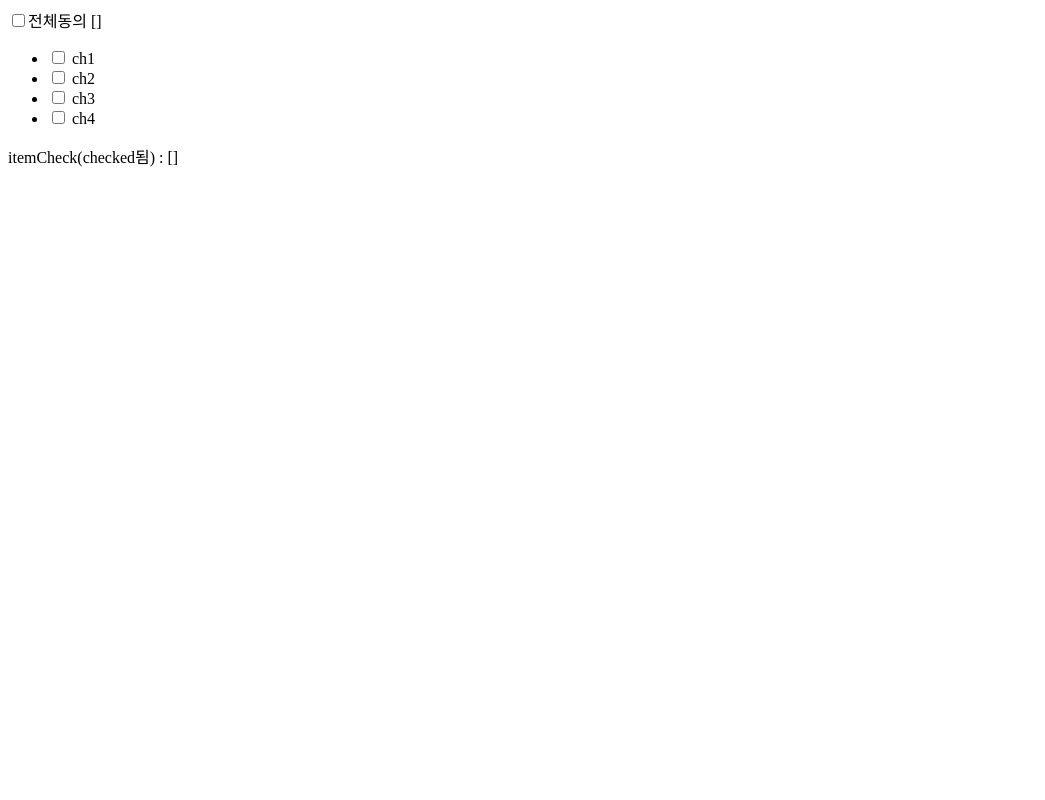
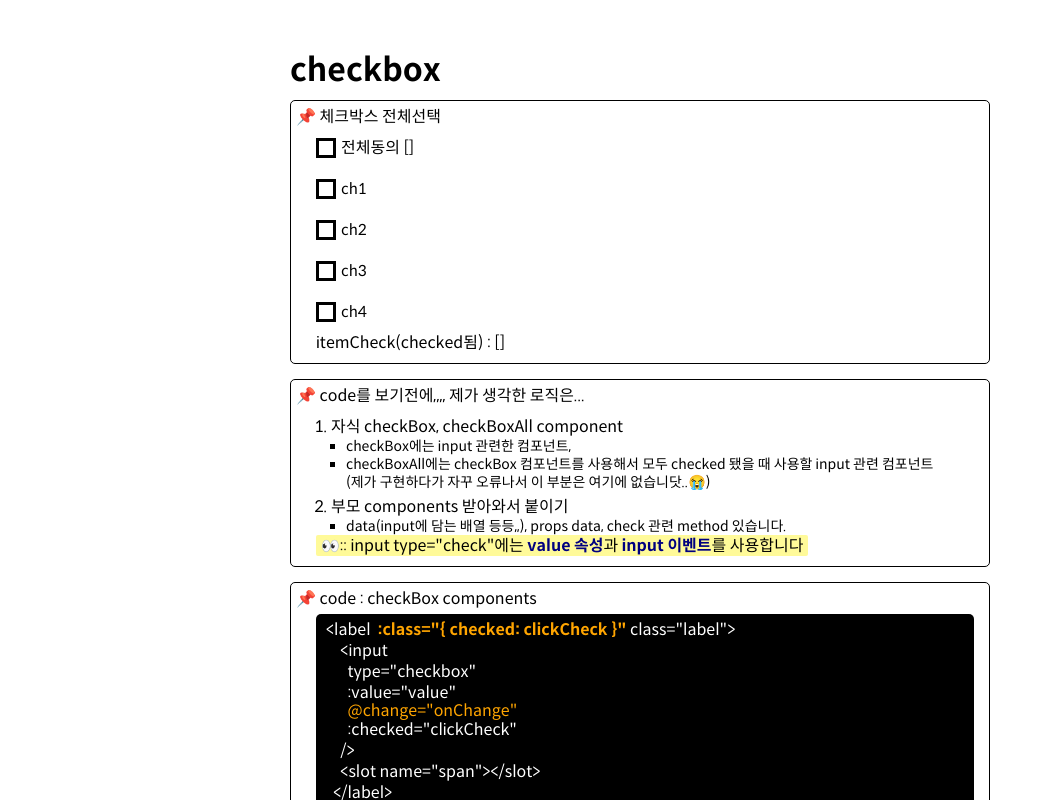
Before and after one commit to hyeondex/vuestudy, a Vue app in the folder vuecheckbox/: page / in a window 1280 px wide. Shown: the top 800 px of the page, without its empty margins (0-1045 px from the left). Built offline with nearby package versions, Linux system fonts and the light colour scheme.

Commit message:
설명 추가 및 중간 commit

```diff
--- a/vuecheckbox/src/App.vue
+++ b/vuecheckbox/src/App.vue
@@ -1,16 +1,22 @@
 <template>
   <div id="app">
-    <label for="all">
+    <h1>checkbox</h1>
+    <ul class="exem">
+      <li>
+        체크박스 전체선택
+        <label
+          for="all"
+          class="label"
+          :class="{ checked: this.checkList.allChecked }"
+        >
           <input
             id="all"
             value="all"
             type="checkbox"
             v-model="checkList.allChecked"
-        @click="testevent"
+            @click="checkAll"
           />전체동의 {{ checkList.itemCheck }}
         </label>
-    <!--    <check-box-all> </check-box-all>-->
-
         <ul>
           <li v-for="(item, index) in checkList.list" :key="index">
             <check-box
@@ -18,11 +24,142 @@
               :value="item.value"
               @change="updateChecked(checkList)"
             >
+              <span slot="span">
                 {{ item.value }}
+              </span>
             </check-box>
           </li>
         </ul>
         <p>itemCheck(checked됨) : {{ checkList.itemCheck }}</p>
+      </li>
+      <li>
+        code를 보기전에,,,, 제가 생각한 로직은...
+        <ol>
+          <li>
+            자식 checkBox, checkBoxAll component
+            <ol>
+              <li>checkBox에는 input 관련한 컴포넌트,</li>
+              <li>
+                checkBoxAll에는 checkBox 컴포넌트를 사용해서 모두 checked 됐을
+                때 사용할 input 관련 컴포넌트 <br />
+                (제가 구현하다가 자꾸 오류나서 이 부분은 여기에 없습니닷..😭)
+              </li>
+            </ol>
+          </li>
+          <li>
+            부모 components 받아와서 붙이기
+            <ol>
+              <li>
+                data(input에 담는 배열 등등,,), props data, check 관련 method
+                있습니다.
+              </li>
+            </ol>
+          </li>
+        </ol>
+        <p class="blight">
+          input type="check"에는
+          <span class="hlight">value 속성</span>과
+          <span class="hlight">input 이벤트</span>를 사용합니다
+        </p>
+      </li>
+      <li>
+        code : checkBox components
+        <div class="code">
+          <pre>
+&lt;label <strong class="hlight"> :class="{ checked: clickCheck }"</strong> class="label"&gt;
+    &lt;input
+      type="checkbox"
+      :value="value"<div class="hlight">      @change="onChange"</div>      :checked="clickCheck"
+    /&gt;
+    &lt;slot name="span"&gt;&lt;/slot&gt;
+  &lt;/label&gt;</pre>
+        </div>
+        <p class="exp">
+          lebel은 input이 체크될 때마다 checked를 붙입니다.<br />
+          :class="checked"는 clickCheck의 true false로 나타납니다.
+        </p>
+        <div class="code">
+          <pre>
+<strong class="hlight">computed</strong>: {
+    clickCheck() {
+        return this.checking.some(
+            (el) = &gt; el === this.value
+            (el) = &gt; el === this.value
+            );
+    },
+},</pre>
+        </div>
+        <p class="exp">
+          clickCheck(){} <br />
+          clickCheck를 this.checking은 위에서 checkItem으로 push된 배열로
+          some()로 el === this.value 일 때 true, 아니면 false 입니다.
+          <br />( computed는 data이기때문에 return 필수!입니다.)
+        </p>
+        <p class="blight">
+          some()함수는 배열에서 값을 찾는 조건을 callback 함수로 전달합니다.
+        </p>
+        <p class="exp"></p>
+        <div class="code">
+          <pre>
+<strong class="hlight">onChange()</strong>{
+      const idx = this.checking.indexOf(this.value);
+      if (idx === -1) {
+        this.checking.push(this.value);
+      } else {
+        this.checking.splice(idx, 1);
+      }
+      this.$emit("change", this.checking);
+    },</pre>
+        </div>
+        <p class="blight">input="check"는 @change를 사용합니다 !</p>
+        <p class="exp">
+          @change="checkItem(value)"에서 this.checking 배열에서 value를
+          찾습니다. 아무것도 없거나, 찾는 요소가 없을 때 (눌린후 다음에)
+          checking 배열에 value를 push합니다.(checked) <br />다시 누른 경우
+          splice함수를 사용해서 idx에서 1개씩 지웁니다. ( checked 해제 )
+        </p>
+        <div class="code">
+          <pre>
+props: ["value", "checking"],
+<strong class="hlight">model</strong>: {
+    <strong class="hlight">prop</strong>: "checking",
+    <strong class="hlight">evnet</strong>: "change",
+  },</pre>
+        </div>
+        <p class="exp">
+          props는 부모에게 받은 값, model은 'checking'의 값을 변경하는 이벤트와
+          'checking'의 값으로 다시 부모로 보내야 하는 경우 위 코드 형식으로
+          보냅니닷 !
+        </p>
+      </li>
+      <li>
+        code : 부모 페이지 ( allchecked )
+        <div class="code">
+          <pre>
+  &lt;label
+    for="all"
+    class="label"
+    :class="{ checked: this.checkList.allChecked }"
+  &gt;
+    &lt;input
+      id="all"
+      value="all"
+      type="checkbox"
+      v-model="checkList.allChecked"
+      @click="checkAll"
+    /&gt;전체동의 {{ checkList.itemCheck }}
+  &lt;/label&gt;</pre
+          >
+        </div>
+        <p class="exp">
+          lebel에는 class="checked"를 allchecked: Boolean 의 값에 따라 적용 할
+          수 있도록 했습니다. checkList에서 선택된 값을 담는 배열을 v-model로
+          설정했습니다. checked된 데이터가 담기는 배열의 length와 기본
+          checkbox에 뿌려지는 배열의 length를 비교해 allChecked의 boolean을 비교
+          할 수 있도록 했습니다
+        </p>
+      </li>
+    </ul>
   </div>
 </template>
 
@@ -34,11 +171,6 @@ export default {
   components: {
     checkBox,
   },
-  /*props: {
-    checked: Boolean,
-    checking: Array,
-    value: String,
-  },*/
   data() {
     return {
       checkList: {
@@ -73,10 +205,8 @@ export default {
   },
   computed: {},
   methods: {
-    // 전체 체크가 눌림 > allchecked 가 true > true 일 때 checklist 내에 있는 itemCheck에 모든 배열을 담는다..?
-    testevent() {
+    checkAll() {
       this.checkList.itemCheck = [];
-      // console.log(el); //내가 만든 전체 배열
       if (!this.checkList.allChecked) {
         this.checkList.list.forEach((e) => {
           this.checkList.itemCheck.push(e.value); //forEach로 value 값 담아주기
@@ -84,18 +214,12 @@ export default {
       }
     },
     updateChecked(list) {
-      /*this.allChecked = !this.allChecked;*/
-      console.log(list);
+      console.log(this.checked);
       if (list.itemCheck.length === list.list.length) {
         list.allChecked = true;
       } else {
         list.allChecked = false;
       }
-      /*if (this.itemCheck.length === this.checkList.list.length) {
-        this.allChecked = true;
-      } else {
-        this.allChecked = false;
-      }*/
     },
   },
 };
--- a/vuecheckbox/src/components/checkBox.vue
+++ b/vuecheckbox/src/components/checkBox.vue
@@ -1,38 +1,36 @@
 <template>
-  <label :class="{ checked: clickCheck }">
-    <!--    왜 여기에 val을 붙여야만 나오지..?  -->
+  <label :class="{ checked: clickCheck }" class="label">
     <input
       type="checkbox"
       :value="value"
-      @change="onChange(value)"
-      :checked="checking.some((el) => el === value)"
+      @change="onChange"
+      :checked="clickCheck"
     />
-    <slot></slot>
+    <slot name="span"></slot>
   </label>
 </template>
 
 <script>
 export default {
   name: "checkBox",
-  props: ["value", "checking", "val"],
+  props: ["value", "checking"],
   model: {
     prop: "checking",
     event: "change",
   },
+  data() {
+    return {};
+  },
   computed: {
     clickCheck() {
-      // 데이터로 true, false > return  해줘야함
-      // 여기서 this.checking은 위에서 checkItem으로 push된 배열이고 그 배열에서 some 을 활용해서 사용
-      // some()함수는 배열에서 값을 찾는 조건을 callback 함수로 전달함
-      // 여기서는 checking의 el 값은 el === val 값이랑 동일 한 경우 true 이고 class 삽입 checked 삽입
       return this.checking.some((el) => el === this.value);
     },
   },
   methods: {
-    onChange(val) {
-      const idx = this.checking.indexOf(val);
+    onChange() {
+      const idx = this.checking.indexOf(this.value);
       if (idx === -1) {
-        this.checking.push(val);
+        this.checking.push(this.value);
       } else {
         this.checking.splice(idx, 1);
       }
@@ -42,8 +40,4 @@ export default {
 };
 </script>
 
-<style scoped>
-label.checked {
-  background: red;
-}
-</style>
+<style scoped></style>
--- a/vuecheckbox/src/css/app.css
+++ b/vuecheckbox/src/css/app.css
@@ -0,0 +1,202 @@
+* {
+  margin: 0;
+  padding: 0;
+  border: 0;
+  font-family: "SpoqaHanSansNeo";
+}
+
+@font-face {
+  font-family: "SpoqaHanSansNeo";
+  font-style: normal;
+  font-weight: 400;
+  src: url("../fonts/SpoqaHanSansNeo-Regular.woff") format("woff"),
+    url("../fonts/SpoqaHanSansNeo-Regular.woff2") format("woff2");
+}
+
+@font-face {
+  font-family: "SpoqaHanSansNeo";
+  font-style: normal;
+  font-weight: 500;
+  src: url("../fonts/SpoqaHanSansNeo-Medium.woff") format("woff"),
+    url("../fonts/SpoqaHanSansNeo-Medium.woff2") format("woff2");
+}
+
+@font-face {
+  font-family: "SpoqaHanSansNeo";
+  font-style: normal;
+  font-weight: 700;
+  src: url("../fonts/SpoqaHanSansNeo-Bold.woff") format("woff"),
+    url("../fonts/SpoqaHanSansNeo-Bold.woff2") format("woff2");
+}
+
+#app {
+  max-width: 700px;
+  margin: 0 auto;
+  padding: 50px 50px 150px;
+}
+
+button {
+  background: transparent;
+  padding: 5px;
+  cursor: pointer;
+}
+
+.wrap {
+  padding: 50px 5px;
+  width: 700px;
+  height: auto;
+  margin: 0 auto;
+}
+
+ul.exem {
+  margin-top: 10px;
+}
+ul.exem > li {
+  padding: 5px 15px 10px 25px;
+  list-style: none;
+  border: 1px solid #000;
+  border-radius: 5px;
+}
+
+ul.exem > li + li {
+  margin-top: 15px;
+}
+
+ul.exem > li:before {
+  content: "📌";
+  margin: 0 0 0 -20px;
+}
+
+ul.exem li > .ex {
+  margin-top: 7px;
+}
+
+.code {
+  margin: 5px 0 0;
+  padding: 5px 10px;
+  border-radius: 5px;
+  background: #000;
+  color: #fff;
+}
+
+.code pre {
+  margin: 0;
+  padding: 0;
+}
+
+.bold {
+  font-weight: 700;
+}
+label {
+  display: block;
+  padding: 10px 50px;
+}
+ul li {
+  position: relative;
+  list-style: none;
+}
+ol {
+  margin: 10px 0 0 15px;
+}
+ol li {
+  list-style: inherit;
+  margin-top: 5px;
+}
+ol li ol {
+  margin-top: 0;
+}
+ol li ol li {
+  margin-top: 0;
+  list-style: square;
+  font-size: 14px;
+}
+.label {
+  padding-left: 25px;
+  position: relative;
+}
+.label::before {
+  content: "";
+  position: absolute;
+  top: 50%;
+  left: 0;
+  transform: translateY(-50%);
+  width: 20px;
+  height: 20px;
+  background: #fff;
+
+  box-shadow: 0 0 0 3px #000 inset;
+}
+.label.checked:before {
+  box-shadow: 0 0 0 3px #000 inset;
+  background: #fff;
+  box-sizing: border-box;
+}
+.label.checked:after {
+  content: "";
+  position: absolute;
+  top: 50%;
+  left: 4px;
+  transform: translateY(-50%);
+  z-index: 10;
+  width: 12px;
+  height: 12px;
+  background: #000;
+}
+.label span {
+  font-size: 15px;
+  color: black;
+}
+.label.checked span {
+  color: #000000;
+  font-weight: 700;
+}
+label input[type="checkbox"] {
+  display: none;
+}
+
+input {
+  /*display: block;*/
+  line-height: 25px;
+  border: 1px solid #000;
+  color: #000;
+  padding: 5px;
+  border-radius: 5px;
+}
+
+.hlight {
+  margin: 0;
+  line-height: 1;
+  padding: 0;
+  color: orange;
+}
+.blight {
+  display: inline-block;
+  padding: 0 5px;
+  border-radius: 2px;
+  width: auto;
+  background: #fffa99;
+  color: #000;
+}
+.blight::before {
+  content: "👀::";
+  font-size: 15px;
+}
+.blight.ty2::before {
+  content: "😠::";
+  font-size: 15px;
+}
+.blight .hlight {
+  color: navy;
+  font-weight: bold;
+}
+.green {
+  color: green;
+}
+.code + p {
+  margin-top: 10px;
+}
+.exp:before {
+  content: "📍";
+  display: inline-block;
+  font-size: 15px;
+}
```
Also changed, not shown: vuecheckbox/src/bak_comp.vue (+46 -0 lines). Lines whose indentation alone changed are shown as unchanged.
